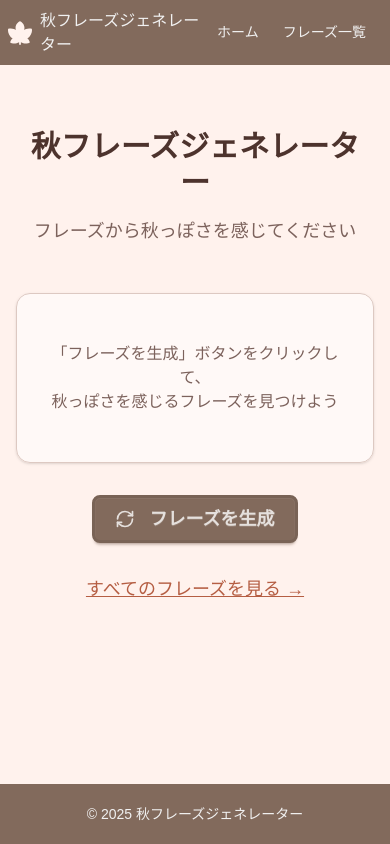
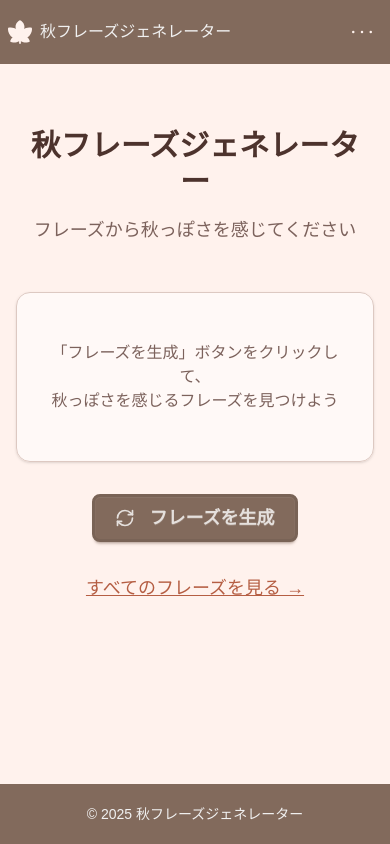
Before and after one commit to kumaa-n/autumn-phrase-generator, a Next.js app: page / in a window 390 px wide. Built offline with nearby package versions, Linux system fonts and the light colour scheme.

Commit message:
feat:ヘッダーのナビゲーションをレスポンシブ対応 #26

```diff
--- a/components/layouts/Header.tsx
+++ b/components/layouts/Header.tsx
@@ -4,6 +4,23 @@ import Image from "next/image"
 import Link from "next/link"
 
 export default function Header() {
+  function NavLinks({ className, tabIndex = undefined }: { className: string, tabIndex?: number }) {
+    const navLinks = [
+      { href: "/", label: "ホーム" },
+      { href: "/phrases", label: "フレーズ一覧" },
+    ];
+
+    return (
+      <ul className={className} tabIndex={tabIndex}>
+        {navLinks.map(link => (
+          <li key={link.href}>
+            <Link href={link.href}>{link.label}</Link>
+          </li>
+        ))}
+      </ul>
+    );
+  }
+
   return (
     <header className="navbar bg-neutral text-base-100">
       <div className="flex-1">
@@ -13,14 +30,16 @@ export default function Header() {
         </Link>
       </div>
       <div className="flex-none">
-        <ul className="menu menu-horizontal px-1">
-          <li>
-            <Link href="/">ホーム</Link>
-          </li>
-          <li>
-            <Link href="/phrases">フレーズ一覧</Link>
-          </li>
-        </ul>
+        {/* デスクトップ */}
+        <NavLinks  className="menu menu-horizontal px-1 hidden sm:flex" />
+
+        {/* モバイル */}
+        <div className="dropdown dropdown-end sm:hidden">
+          <button tabIndex={0} className="btn btn-square btn-ghost">
+            <Image src="/dots_menu.svg" alt="メニュー" width={30} height={30} priority />
+          </button>
+          <NavLinks tabIndex={0} className="dropdown-content menu bg-white rounded-box mt-2 w-52 p-2 shadow text-autumn-muted" />
+        </div>
       </div>
     </header>
   )
```
Also changed, not shown: public/dots_menu.svg (added).
